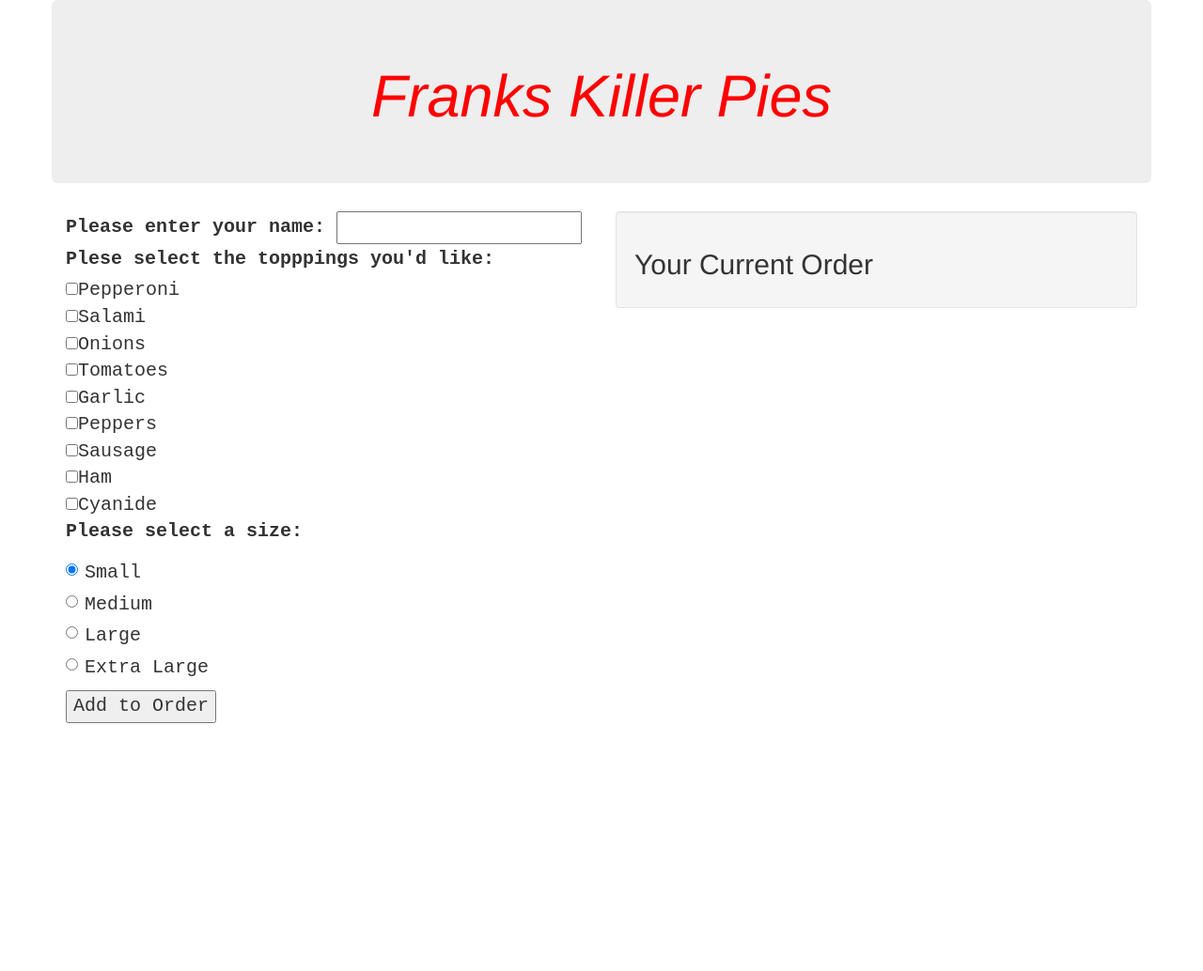
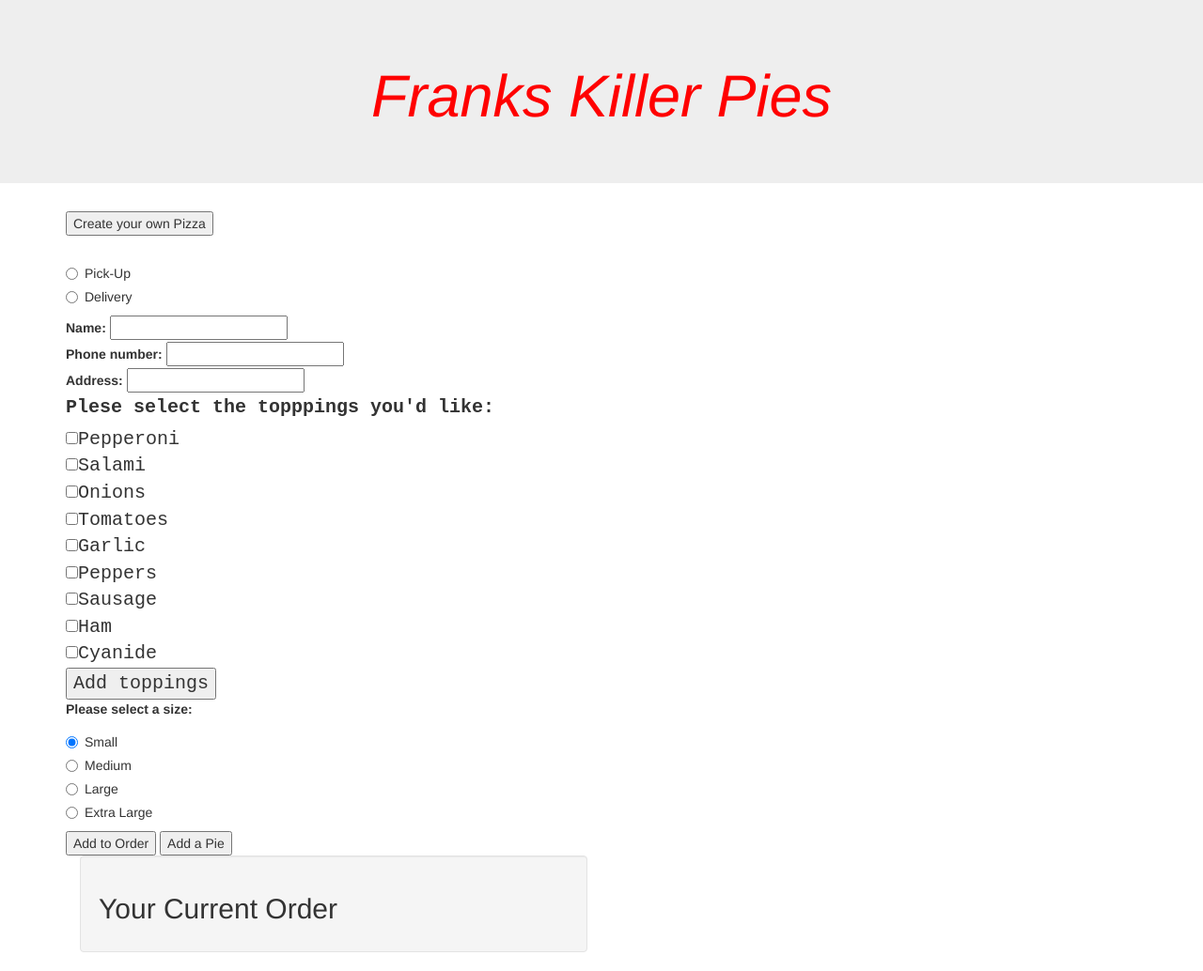
Before and after one commit to MLiamS/pizza-shop, a plain HTML site: page index.html in a window 1280 px wide. Shown: the whole page at 94% size. Before the commit the page ends 800 px from the top, so only its background shows below. Drawn offline with nearby package versions, Linux system fonts and the light colour scheme.

Commit message:
change frontend for more functionality

```diff
--- a/index.html
+++ b/index.html
@@ -6,15 +6,48 @@
   <title>Pizza Shop</title>
 </head>
 <body>
-    <div class="container">
-      <div class="row">
+
   <div class="jumbotron">
     <h1 class="title">Franks Killer Pies</h1>
   </div>
-          <div class="col-md-6">
+  <div class="container">
+  <button type="button" name="button">Create your own Pizza</button>
+
+
+
+    <div class="delivery">
+      <label for="pizzaDelivery"></label>
+      <div class="radio">
+        <label>
+          <input type="radio" name="size" value="pickUp" checked>
+          Pick-Up
+        </label>
+      </div>
+      <div class="radio">
+        <label>
+          <input type="radio" name="size" value="delivery">
+          Delivery
+        </label>
+      </div>
+    </div>
+  </div>
+
+  <div class="container">
+    <div class="row justify-content-around">
+      <div class="col-md-4">
+        <label for="orderName">Name:</label>
+        <input id="orderName" type="text"><br>
+        <label for="orderName">Phone number:</label>
+        <input id="orderNumber" type="text"><br>
+        <label for="orderName">Address:</label>
+        <input id="orderAddress" type="text">
+      </div>
+    </div>
+  </div>
+
+
+  <div class="container">
     <form id="pizzaForm">
-              <label for="orderName">Please enter your name:</label>
-                <input id="orderName" type="text">
       <div class="checkboxs">
       <label for="toppings">Plese select the topppings you'd like:</label><br>
       <input type="checkbox" name="toppings" value=" Pepperoni">Pepperoni<br>
@@ -26,7 +59,14 @@
       <input type="checkbox" name="toppings" value=" Sausage">Sausage<br>
       <input type="checkbox" name="toppings" value=" Ham">Ham<br>
       <input type="checkbox" name="toppings" value=" Cyanide">Cyanide<br>
+      <button type="submit" name="button">Add toppings</button>
       </div>
+    </form>
+  </div>
+
+
+
+  <div class="container">
       <label for="pizzaSize">Please select a size:</label>
       <div class="radio">
         <label>
@@ -54,7 +94,11 @@
       </div>
       <button type="submit" name="button">Add to Order</button>
     </form>
+      <button type="button" name="newPie">Add a Pie</button>
     </div>
+    <div class="container">
+
+
       <div class="col-md-6">
         <div class="well">
           <h2>Your Current Order</h2>
--- a/js/scripts.js
+++ b/js/scripts.js
@@ -44,7 +44,7 @@ $(function() {
     $("#order").append("<li>" + "Toppings: " + newPie.toppings + "</li>");
     $("#order").append("<li>" + "Price:  $" + price + "'s" +"</li>");
     $("#order").append("<li>" + "</li>");
-    document.getElementById("pizzaForm").reset();
+    this.("pizzaForm").reset();
     // addPrice(price, totalPrice);
     // console.log(price, totalPrice);
     // console.log(newPrice);
```
Lines whose indentation alone changed are shown as unchanged.
